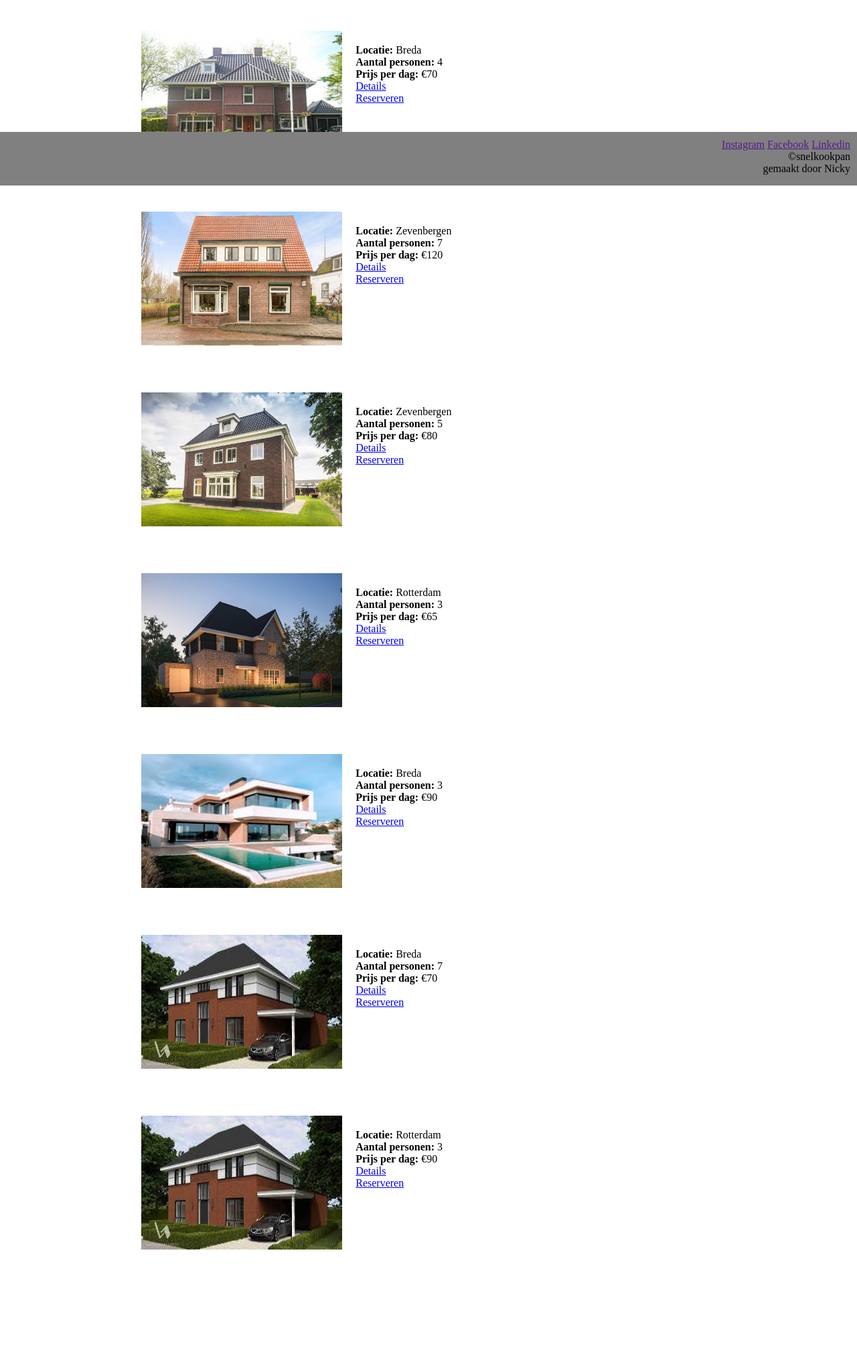
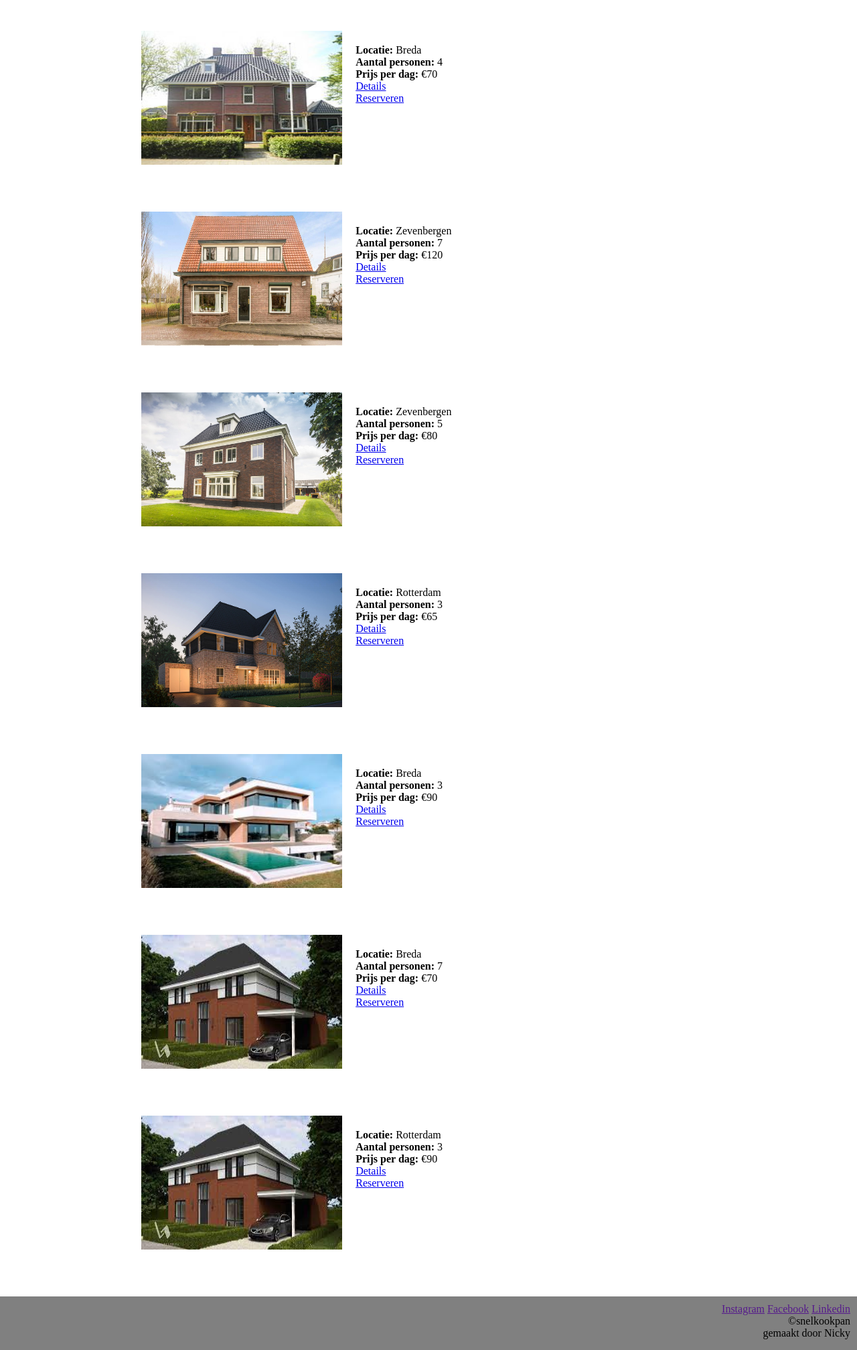
Before and after one commit to NickySlager/Snelkookpan, a PHP site: page /snelkookpan/index.php in a window 1280 px wide. Shown: the part 523-2539 px from the top of the page at 67% size. Before the commit the page ends 2389 px from the top, so only its background shows below. Run offline with PHP 8.4, Linux system fonts and the light colour scheme; data comes from the database, SQL or seed files in the repository.

Commit message:
undo position fixed

```diff
--- a/css/style.css
+++ b/css/style.css
@@ -187,7 +187,7 @@ input[type=submit] {
     height: 60px;
 }
 footer{
-    position: fixed;
+
     bottom: 0;
     width: 100%;
 }
```
